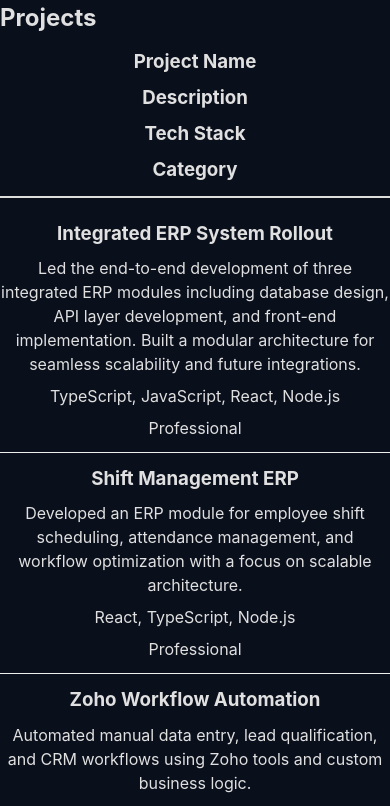
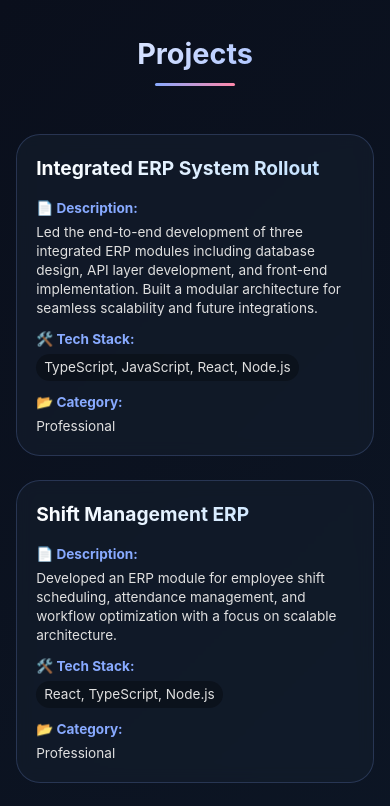
Before and after one commit to Toothless1306/Narrendran-Poorangavel, a React (Create React App) app: page /Narrendran-Poorangavel/projects in a window 390 px wide. Shown: the top 806 px of the page. Built offline with nearby package versions, Linux system fonts and the light colour scheme.

Commit message:
UI modifications for hero and project pages

```diff
--- a/src/components/Hero/Hero.tsx
+++ b/src/components/Hero/Hero.tsx
@@ -1,17 +1,55 @@
 import "./Hero.css";
 import profileImage from "../../assets/professional-profile-2.png";
 import resume from "../../assets/Narrendran Poorangavel.pdf";
-import { useState } from "react";
+import { useState, useEffect, ReactNode } from "react";
+
+// Type for accordion items
+interface AccordionItem {
+  title: string;
+  content: ReactNode;
+}
 
 const Hero = () => {
+  const [openSection, setOpenSection] = useState<string | null>(null);
+  const [typedSubtitle, setTypedSubtitle] = useState<string>("");
+  const fullSubtitle: string = "Associate Full Stack Developer";
 
-  const [openSection, setOpenSection] = useState<string | null>(null);
+  // Typewriter effect
+  useEffect(() => {
+    let index = 0;
+    const interval = setInterval(() => {
+      setTypedSubtitle(fullSubtitle.slice(0, index + 1));
+      index++;
+      if (index === fullSubtitle.length) clearInterval(interval);
+    }, 80);
+    return () => clearInterval(interval);
+  }, []);
+
+  // Scroll reveal using Intersection Observer
+  useEffect(() => {
+    const observer = new IntersectionObserver(
+      (entries) => {
+        entries.forEach((entry) => {
+          if (entry.isIntersecting) {
+            entry.target.classList.add("in-view");
+            observer.unobserve(entry.target);
+          }
+        });
+      },
+      { threshold: 0.2 }
+    );
+
+    const elements = document.querySelectorAll(".scroll-reveal");
+    elements.forEach((el) => observer.observe(el));
+
+    return () => observer.disconnect();
+  }, []);
 
   const toggleSection = (section: string) => {
     setOpenSection(openSection === section ? null : section);
   };
 
-  const accordionData = [
+  const accordionData: AccordionItem[] = [
     {
       title: "Skills",
       content: (
@@ -63,26 +101,21 @@
         </ul>
       ),
     },
-    // {
-    //   title: "Current Study",
-    //   content: (
-    //     <ul>
-    //       <li>Currently studying Machine Learning for Data Analytics</li>
-    //     </ul>
-    //   ),
-    // },
   ];
+
   return (
     <section className="hero">
       <div className="hero__container">
-        {/* Profile Image */}
-        <div className="hero__image">
+        {/* Profile Image & Contact Section */}
+        <div className="hero__image scroll-reveal">
           <img src={profileImage} alt="Narrendran Poorangavel" />
 
-          {/* Contact Details */}
           <h3 className="hero__contact-title">Contact Details</h3>
           <div className="hero__contact">
-            <a href="mailto:narrendranpoorangavel@gmail.com" className="hero__contact-link">
+            <a
+              href="mailto:narrendranpoorangavel@gmail.com"
+              className="hero__contact-link"
+            >
               Email
             </a>
             <a href="tel:+917868843874" className="hero__contact-link">
@@ -96,7 +129,6 @@
             >
               GitHub
             </a>
-
             <a
               href="https://www.linkedin.com/in/narrendran-p-0400b621a"
               target="_blank"
@@ -107,11 +139,6 @@
             </a>
           </div>
 
-          {/* Social Links */}
-          <div className="hero__socials">
-          </div>
-
-          {/* Actions */}
           <div className="hero__actions">
             <a className="hero__button" href="/projects">
               View Projects
@@ -126,23 +153,34 @@
           </div>
         </div>
 
-        {/* Content */}
+        {/* Main Content */}
         <div className="hero__content">
           <h1 className="hero__title">Hi, I'm Narrendran Poorangavel</h1>
-          <h2 className="hero__subtitle">Associate Full Stack Developer</h2>
+          <h2 className="hero__subtitle">{typedSubtitle}</h2>
 
           <p className="hero__description">
-            I am a passionate full-stack developer specializing in building high-performance, scalable, and maintainable web applications, primarily using the MERN stack. I focus on writing clean, efficient, and scalable code that delivers real business value and smooth user experiences.
-
-            With strong skills in problem-solving, logical thinking, and teamwork, I enjoy turning complex requirements into reliable solutions. I am also eager to explore new technologies and frameworks, continuously expanding my technical expertise to stay aligned with modern development practices.
-
-            Currently, I am open to work opportunities and ready to commute or relocate based on project and organizational needs. I am excited to contribute to impactful projects, collaborate with dynamic teams, and grow as a developer in challenging environments.
+            I am a passionate full-stack developer specializing in building
+            high-performance, scalable, and maintainable web applications,
+            primarily using the MERN stack. I focus on writing clean,
+            efficient, and scalable code that delivers real business value and
+            smooth user experiences. With strong skills in problem-solving,
+            logical thinking, and teamwork, I enjoy turning complex
+            requirements into reliable solutions. I am also eager to explore
+            new technologies and frameworks, continuously expanding my
+            technical expertise to stay aligned with modern development
+            practices. Currently, I am open to work opportunities and ready to
+            commute or relocate based on project and organizational needs. I am
+            excited to contribute to impactful projects, collaborate with
+            dynamic teams, and grow as a developer in challenging environments.
           </p>
 
-
           <div className="hero__status">
-            {accordionData.map((item) => (
-              <div key={item.title} className="accordion-item">
+            {accordionData.map((item, idx) => (
+              <div
+                key={item.title}
+                className="accordion-item scroll-reveal"
+                style={{ transitionDelay: `${idx * 0.1}s` }}
+              >
                 <button
                   className={`accordion-header ${openSection === item.title ? "active" : ""
                     }`}
@@ -157,12 +195,11 @@
                   className={`accordion-content ${openSection === item.title ? "open" : ""
                     }`}
                 >
-                  <p>{item.content}</p>
+                  <div>{item.content}</div>
                 </div>
               </div>
             ))}
           </div>
-
         </div>
       </div>
     </section>
--- a/src/components/Projects/Projects.css
+++ b/src/components/Projects/Projects.css
@@ -1,4 +1,4 @@
-/* Projects.css - Modern project cards grid with smooth interactions */
+/* Projects.css - Table on desktop, cards on mobile */
 
 #projects {
   padding: 4rem 2rem;
@@ -18,9 +18,7 @@
   -webkit-background-clip: text;
   color: transparent;
   margin-bottom: 2rem;
-  letter-spacing: -0.02em;
   position: relative;
-  display: inline-block;
   width: 100%;
 }
 
@@ -34,85 +32,72 @@
   border-radius: 2px;
 }
 
-/* Grid container for projects */
-#projects>div:not(h2) {
-  display: grid;
-  grid-template-columns: repeat(auto-fit, minmax(320px, 1fr));
-  gap: 2rem;
+/* Table container */
+.projects-table-container {
   width: 100%;
   max-width: 1400px;
   margin-top: 1rem;
 }
 
-/* Individual project card */
-#projects>div:not(h2)>div {
-  background: rgba(20, 30, 45, 0.6);
-  backdrop-filter: blur(8px);
-  border-radius: 1.5rem;
-  padding: 1.5rem;
-  transition: all 0.3s ease;
-  border: 1px solid rgba(136, 170, 255, 0.2);
-  box-shadow: 0 8px 20px rgba(0, 0, 0, 0.2);
-}
+/* ===== Desktop view (≥ 768px) ===== */
+@media (min-width: 769px) {
 
-#projects>div:not(h2)>div:hover {
-  transform: translateY(-8px);
-  border-color: rgba(136, 170, 255, 0.6);
-  box-shadow: 0 20px 30px rgba(0, 0, 0, 0.3);
-  background: rgba(25, 35, 55, 0.8);
-}
-
-#projects h3 {
-  font-size: 1.6rem;
-  font-weight: 600;
-  margin-bottom: 0.75rem;
-  color: #ffffff;
-  background: linear-gradient(120deg, #fff, #bbddff);
-  background-clip: text;
-  -webkit-background-clip: text;
-  color: transparent;
-}
-
-#projects p:first-of-type {
-  font-size: 1rem;
-  line-height: 1.5;
-  margin-bottom: 1rem;
-  color: #cbd5e6;
-}
-
-#projects .tech-stack {
-  font-size: 0.85rem;
-  font-family: 'Courier New', monospace;
-  background: rgba(0, 0, 0, 0.3);
-  display: inline-block;
-  padding: 0.3rem 0.8rem;
-  border-radius: 20px;
-  color: #88aaff;
-  letter-spacing: 0.3px;
-  margin-top: 0.5rem;
-}
-
-/* Legacy table styles (if used) */
   .projects-header,
   .project-row {
     display: grid;
     grid-template-columns: 1fr 2fr 1fr 1fr;
     gap: 20px;
     align-items: start;
-  padding: 12px 0;
+    padding: 12px 16px;
   }
 
   .projects-header {
     font-weight: bold;
-  border-bottom: 2px solid #ddd;
-  margin-bottom: 10px;
+    background: rgba(136, 170, 255, 0.15);
+    border-bottom: 2px solid #88aaff;
+    border-radius: 12px 12px 0 0;
+    margin-bottom: 8px;
+    backdrop-filter: blur(4px);
   }
 
   .project-row {
-  border-bottom: 1px solid #eee;
+    background: rgba(20, 30, 45, 0.5);
+    backdrop-filter: blur(4px);
+    border-radius: 12px;
+    transition: all 0.2s ease;
+    border: 1px solid rgba(136, 170, 255, 0.2);
+    margin-bottom: 12px;
   }
 
-/* ===== Responsive ===== */
+  .project-row:hover {
+    background: rgba(25, 35, 55, 0.8);
+    border-color: rgba(136, 170, 255, 0.6);
+    transform: translateX(4px);
+  }
+
+  /* Typography inside rows (desktop) */
+  .project-row .project-title {
+    font-size: 1.2rem;
+    font-weight: 600;
+    color: #ffffff;
+  }
+
+  .project-row .project-description {
+    line-height: 1.4;
+  }
+
+  .tech-stack {
+    font-family: 'Courier New', monospace;
+    background: rgba(0, 0, 0, 0.4);
+    padding: 4px 8px;
+    border-radius: 20px;
+    color: #88aaff;
+    display: inline-block;
+    font-size: 0.85rem;
+  }
+}
+
+/* ===== Mobile view (≤ 768px) ===== */
 @media (max-width: 768px) {
   #projects {
     padding: 2rem 1rem;
@@ -122,37 +107,96 @@
     font-size: 2rem;
   }
 
-  #projects>div:not(h2) {
-    grid-template-columns: 1fr;
-    gap: 1.5rem;
+  /* Hide the table header */
+  .projects-header {
+    display: none;
   }
 
-  #projects h3 {
-    font-size: 1.4rem;
+  /* Each row becomes a card */
+  .project-row {
+    background: rgba(20, 30, 45, 0.6);
+    backdrop-filter: blur(8px);
+    border-radius: 1.5rem;
+    padding: 1.2rem;
+    margin-bottom: 1.5rem;
+    border: 1px solid rgba(136, 170, 255, 0.2);
+    transition: all 0.2s ease;
+    display: flex;
+    flex-direction: column;
+    gap: 0.75rem;
   }
 
-  .projects-header,
-  .project-row {
-    grid-template-columns: 1fr;
-    gap: 8px;
-    text-align: center;
+  .project-row:hover {
+    transform: translateY(-4px);
+    border-color: rgba(136, 170, 255, 0.6);
+    background: rgba(25, 35, 55, 0.8);
+  }
+
+  /* Labels appear before each content */
+  .project-title {
+    font-size: 1.4rem;
+    font-weight: 700;
+    background: linear-gradient(120deg, #fff, #bbddff);
+    background-clip: text;
+    -webkit-background-clip: text;
+    color: transparent;
+    margin-bottom: 0.25rem;
+  }
+
+  .project-description::before {
+    content: "📄 Description: ";
+    font-weight: bold;
+    color: #88aaff;
+    display: block;
+    margin-bottom: 0.3rem;
+  }
+
+  .project-tech::before {
+    content: "🛠️ Tech Stack: ";
+    font-weight: bold;
+    color: #88aaff;
+    display: block;
+    margin-bottom: 0.3rem;
+  }
+
+  .project-category::before {
+    content: "📂 Category: ";
+    font-weight: bold;
+    color: #88aaff;
+    display: block;
+    margin-bottom: 0.3rem;
+  }
+
+  /* Adjust text size on mobile */
+  .project-description,
+  .project-tech,
+  .project-category {
+    font-size: 0.95rem;
+    line-height: 1.4;
+  }
+
+  .tech-stack {
+    background: rgba(0, 0, 0, 0.3);
+    padding: 4px 8px;
+    border-radius: 20px;
+    font-size: 0.85rem;
+    display: inline-block;
   }
 }
 
+/* Small phones (≤ 480px) */
 @media (max-width: 480px) {
   #projects h2 {
     font-size: 1.8rem;
   }
 
-  #projects>div:not(h2)>div {
-    padding: 1rem;
-  }
-
-  #projects h3 {
+  .project-title {
     font-size: 1.2rem;
   }
 
-  #projects p:first-of-type {
-    font-size: 0.9rem;
+  .project-description,
+  .project-tech,
+  .project-category {
+    font-size: 0.85rem;
   }
 }
--- a/src/components/Projects/Projects.tsx
+++ b/src/components/Projects/Projects.tsx
@@ -1,33 +1,38 @@
-import { projects } from "../../data/projects/projects"
-import "./Projects.css"
+import { projects } from "../../data/projects/projects";
+import "./Projects.css";
 
 const Projects = () => {
   const visibleProjects = Object.values(projects).filter(
     (project) => project.show
-  )
+  );
 
   return (
-    <>
-
+    <section id="projects">
       <h2>Projects</h2>
 
+      <div className="projects-table-container">
+        {/* Table header – hidden on mobile */}
         <div className="projects-header">
-        <h3>Project Name</h3>
-        <h3>Description</h3>
-        <h3>Tech Stack</h3>
-        <h3>Category</h3>
+          <span>Project Name</span>
+          <span>Description</span>
+          <span>Tech Stack</span>
+          <span>Category</span>
         </div>
 
+        {/* Project rows – become cards on mobile */}
         {visibleProjects.map((project) => (
           <div key={project.id} className="project-row">
-          <h3>{project.title}</h3>
-          <p>{project.description}</p>
-          <p className="tech-stack">{project.techStack.join(", ")}</p>
-          <p>{project.category}</p>
+            <div className="project-title">{project.title}</div>
+            <div className="project-description">{project.description}</div>
+            <div className="project-tech">
+              <span className="tech-stack">{project.techStack.join(", ")}</span>
+            </div>
+            <div className="project-category">{project.category}</div>
           </div>
         ))}
-    </>
-  )
-}
+      </div>
+    </section>
+  );
+};
 
-export default Projects
+export default Projects;
```
Lines whose indentation alone changed are shown as unchanged.
